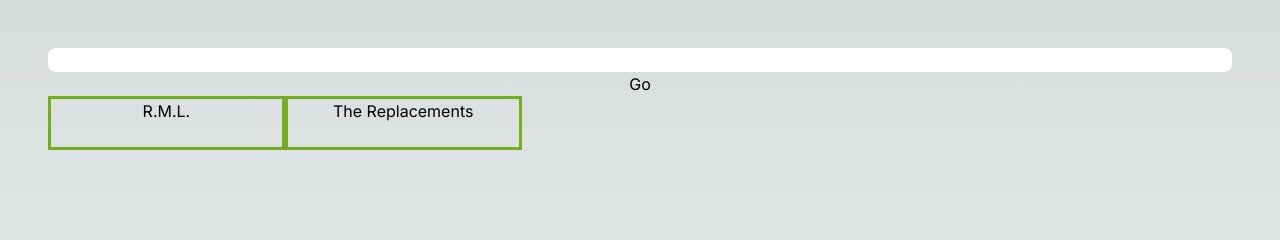
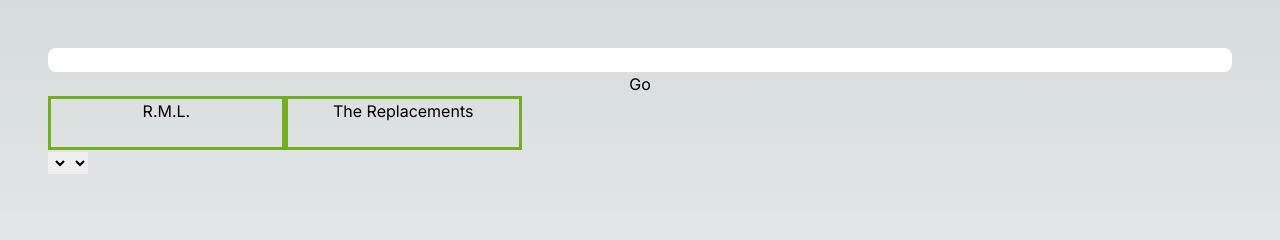
Before and after one commit to pollacm/fantasy-game-day-next, a Next.js app: page / in a window 1280 px wide. Shown: the top 240 px of the page. Built offline with nearby package versions, Linux system fonts and the light colour scheme.

Commit message:
fixed login issue with espn

```diff
--- a/src/app/page.tsx
+++ b/src/app/page.tsx
@@ -11,6 +11,13 @@
   const [espnMatchupData, setEspnMatchupData] = useState<MatchupData>(new MatchupData('','', []));
   const [yahooMatchupData, setYahooMatchupData] = useState<MatchupData>(new MatchupData('','', []));
   const [input, setInput] = useState<string>('');
+  const [sub1, setSub1] = useState<string>('');
+  const [sub1Second, setSub1Second] = useState<string>('');
+
+  const setDropdown1 = (player: string) => {
+    setSub1(player);
+    setSub1Second('');
+  }
 
   const getDownloads = async () => {
     const res = await fetch('http://localhost:3000/api/getDownloads', {
@@ -78,6 +85,23 @@
       <div style={{display: 'block'}}>
         {espnMatchupData && <Matchup league="R.M.L." matchupData={espnMatchupData}></Matchup> }
         {yahooMatchupData && <Matchup league="The Replacements" matchupData={yahooMatchupData}></Matchup> }
+        <div>
+          <select
+          onChange={(e) => setDropdown1(e.target.value)}>
+            <option></option>
+          {yahooMatchupData.playerDatas.filter(p => p.isStarter).map((p, index) =>
+            <option key={index} value={p.homePlayerPosition}>{p.homePlayerName}</option>
+          )};
+          </select>
+          <select
+          value={sub1Second}
+          onChange={(e) => setSub1Second(e.target.value)}>
+          <option></option>
+          {yahooMatchupData.playerDatas.filter(p => p.homePlayerPosition === sub1 && !p.isStarter).map((p, index) =>
+            <option key={index} value={p.homePlayerName}>{p.homePlayerName}</option>
+          )};
+          </select>
+        </div>
         {/* <Matchup league="T.R.L."></Matchup>
         <Matchup league="P.J.V."></Matchup>
         <Matchup league="Soopa Brawl"></Matchup>
--- a/src/components/Player/PlayerData.tsx
+++ b/src/components/Player/PlayerData.tsx
@@ -1,5 +1,5 @@
 export class PlayerData {
-    constructor(public homePlayerName: string, public homeIncomingPlayerName: string, public homePlayerPosition: string, public homePlayerPoints: number, public homeIncomingPlayerPoints: number, public homePlayerPointDiff: number, public homePlayerLastUpdate: string,
+    constructor(public position: number, public homePlayerName: string, public homeIncomingPlayerName: string, public homePlayerPosition: string, public homePlayerPoints: number, public homeIncomingPlayerPoints: number, public homePlayerPointDiff: number, public homePlayerLastUpdate: string,
         public awayPlayerName: string, public awayIncomingPlayerName: string, public awayPlayerPosition: string, public awayPlayerPoints: number, public awayIncomingPlayerPoints: number, public awayPlayerPointDiff: number, public awayPlayerLastUpdate: string,
         public isStarter: boolean) {}
 }
--- a/src/pages/api/apiHelpers.tsx
+++ b/src/pages/api/apiHelpers.tsx
@@ -49,6 +49,10 @@
       else {
       }
     });
+}
+
+export function isPlayerStarting(text: string){
+    return text !== "BN" && text !== "IR" && text !== "BENCH" && text !== "Bench";
 }
 
 export function updateMatchupData(matchupData: MatchupData)
--- a/src/pages/api/getEspn.tsx
+++ b/src/pages/api/getEspn.tsx
@@ -2,7 +2,7 @@
 import puppeteer from 'puppeteer';
 import { MatchupData } from '@/components/Matchup/MatchupData';
 import { PlayerData } from '@/components/Player/PlayerData';
-import {delay, getElementByTitle, loadCookies, openPage, saveCookies, swapOutTestData, updateMatchupData} from './apiHelpers';
+import {delay, getElementByTitle, isPlayerStarting, loadCookies, openPage, saveCookies, swapOutTestData, updateMatchupData} from './apiHelpers';
 
 const getEspn = async (req: NextApiRequest, res: NextApiResponse) => {
     //recieve input from request body, parse from json
@@ -10,13 +10,13 @@
     let syncedMatchupData = new MatchupData('','',[]);
     let {input} = JSON.parse(req.body);
     console.log('input', input);
-
+    console.log('user data location', process.env.REACT_APP_DATAL);
     const browser = await puppeteer.launch({headless:true, args:[
-        '--user-data-dir=E:/ChromeProfiles/AdditionalProfiles/User Data']
+        `--user-data-dir=${process.env.REACT_APP_DATAL}`]
         });
 
       const page = await browser.newPage();
-      await loadCookies(page, 'espn');
+      // await loadCookies(page, 'espn');
 
       await page.setViewport({ width: 1920, height: 1080});
       await openPage(page, `https://fantasy.espn.com/football/fantasycast?leagueId=127291`);
@@ -41,7 +41,7 @@
         {
           console.log('setting user')
           await frame.click('input.input-InputLoginValue');
-          delay(500);
+          delay(1000);
           // @ts-ignore
           await username?.type(process.env.REACT_APP_EU);
         }
@@ -49,9 +49,10 @@
         const password = await frame.$('input.input-InputPassword');
         console.log('setting pass')
         await frame.click('input.input-InputPassword');
-        await delay(500);
+        await delay(2000);
         // @ts-ignore
         await password?.type(process.env.REACT_APP_EP);
+        await delay(500);
         console.log('submitting login')
         await frame.click('#BtnSubmit')
         await delay(5000);
@@ -76,6 +77,7 @@
   }
 
   const rows = await page.$$('.Table__TBODY tr');
+  let count = 0;
   for (const row of rows) {
     // player name
     let playerNameElements = await row.$$('div.player-column__athlete');
@@ -164,9 +166,9 @@
           awayPlayerFromUILastUpdate = awayPlayerFromUI.awayPlayerLastUpdate;
       }
 
-      let playerData = new PlayerData(homePlayerFromUIName, homeUpdatedPlayerName,homePlayerPosition,homePlayerFromUIPoints,homeUpdatedPlayerPoints, homePlayerFromUIPointDiff, homePlayerFromUILastUpdate,
+      let playerData = new PlayerData(count++, homePlayerFromUIName, homeUpdatedPlayerName,homePlayerPosition,homePlayerFromUIPoints,homeUpdatedPlayerPoints, homePlayerFromUIPointDiff, homePlayerFromUILastUpdate,
                                       awayPlayerFromUIName, awayUpdatedPlayerName, awayPlayerPosition,awayPlayerFromUIPoints,awayUpdatedPlayerPoints, awayPlayerFromUIPointDiff, awayPlayerFromUILastUpdate,
-                                      matchupPosition != "Bench" && matchupPosition != "IR");
+                                      isPlayerStarting(matchupPosition));
       syncedMatchupData.playerDatas.push(playerData);
     }
   }
@@ -175,7 +177,7 @@
 
   const matchupData = updateMatchupData(syncedMatchupData);
   console.log('matchupdata', matchupData);
-  await saveCookies(page, 'espn');
+  // await saveCookies(page, 'espn');
 
   res.status(200).json({matchupData});
   browser.close();
--- a/src/pages/api/getYahoo.tsx
+++ b/src/pages/api/getYahoo.tsx
@@ -2,7 +2,7 @@
 import puppeteer from 'puppeteer';
 import { MatchupData } from '@/components/Matchup/MatchupData';
 import { PlayerData } from '@/components/Player/PlayerData';
-import {delay, getElementByContent, getElementByTitle, loadCookies, openPage, saveCookies, swapOutTestData, updateMatchupData} from './apiHelpers';
+import {delay, getElementByContent, getElementByTitle, isPlayerStarting, loadCookies, openPage, saveCookies, swapOutTestData, updateMatchupData} from './apiHelpers';
 
 const getYahoo = async (req: NextApiRequest, res: NextApiResponse) => {
     //recieve input from request body, parse from json
@@ -12,14 +12,14 @@
     let {league} = JSON.parse(req.body);
     console.log('input', input);
 
-    const browser = await puppeteer.launch({headless:true, args:[
-        '--user-data-dir=E:/ChromeProfiles/AdditionalProfiles/User Data']
-        });
+    // const browser = await puppeteer.launch({headless:true, args:[
+    //     `--user-data-dir=${process.env.REACT_APP_DATAL}`]
+    //     });
 
-        // const browser = await puppeteer.launch({headless:true});
+        const browser = await puppeteer.launch({headless:true});
 
       const page = await browser.newPage();
-      await loadCookies(page, league);
+    //   await loadCookies(page, league);
 
       await page.setViewport({ width: 1920, height: 1080});
       await openPage(page, `https://football.fantasysports.yahoo.com/f1/${league}/matchup`);
@@ -44,6 +44,7 @@
 
   let firstBench = false;
   const rows = await page.$$('table.Datatable tr');
+  let count = 0;
   for (const row of rows) {
     //skip non-valid rows
     let rowIsValid = await row.$$('td.player');
@@ -94,7 +95,7 @@
       {
         let text = await getElementByContent(playerTag[0]);
         if (text && text.length > 1) {
-            homePlayerPosition = text.split(" - ")[1];
+            awayPlayerPosition = text.split(" - ")[1];
         }
       }
     }
@@ -148,20 +149,19 @@
         awayPlayerFromUILastUpdate = awayPlayerFromUI.awayPlayerLastUpdate;
     }
 
-    let playerData = new PlayerData(homePlayerFromUIName, homeUpdatedPlayerName,homePlayerPosition,homePlayerFromUIPoints,homeUpdatedPlayerPoints, homePlayerFromUIPointDiff, homePlayerFromUILastUpdate,
-                                    awayPlayerFromUIName, awayUpdatedPlayerName, awayPlayerPosition,awayPlayerFromUIPoints,awayUpdatedPlayerPoints, awayPlayerFromUIPointDiff, awayPlayerFromUILastUpdate,
-                                    matchupPosition != "BN" && matchupPosition != "IR");
-
     //add break in first bench position
-    if(!playerData.isStarter && !firstBench)
+    if(!isPlayerStarting(matchupPosition) && !firstBench)
     {
-        syncedMatchupData.playerDatas.push(new PlayerData('BENCH','BENCH','BENCH',0,0,0,'','BENCH','BENCH','BENCH',0,0,0,'',false));
+        syncedMatchupData.playerDatas.push(new PlayerData(count++, 'BENCH','BENCH','BENCH',0,0,0,'','BENCH','BENCH','BENCH',0,0,0,'',false));
         firstBench = true;
     }
     else if((homeUpdatedPlayerName == '' && awayUpdatedPlayerName == '') || matchupPosition == "IR")
     {
       continue;
     }
+    let playerData = new PlayerData(count++, homePlayerFromUIName, homeUpdatedPlayerName,homePlayerPosition,homePlayerFromUIPoints,homeUpdatedPlayerPoints, homePlayerFromUIPointDiff, homePlayerFromUILastUpdate,
+        awayPlayerFromUIName, awayUpdatedPlayerName, awayPlayerPosition,awayPlayerFromUIPoints,awayUpdatedPlayerPoints, awayPlayerFromUIPointDiff, awayPlayerFromUILastUpdate,
+        isPlayerStarting(matchupPosition));
     syncedMatchupData.playerDatas.push(playerData);
   }
 
@@ -169,7 +169,7 @@
 
   const matchupData = updateMatchupData(syncedMatchupData);
   console.log('matchupdata', matchupData);
-  await saveCookies(page,league);
+//   await saveCookies(page,league);
 
   res.status(200).json({matchupData});
   browser.close();
```
